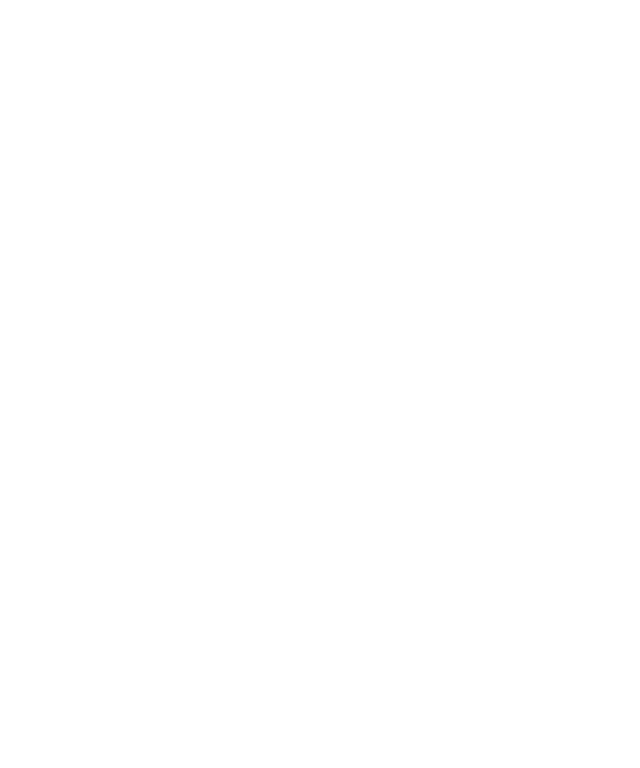
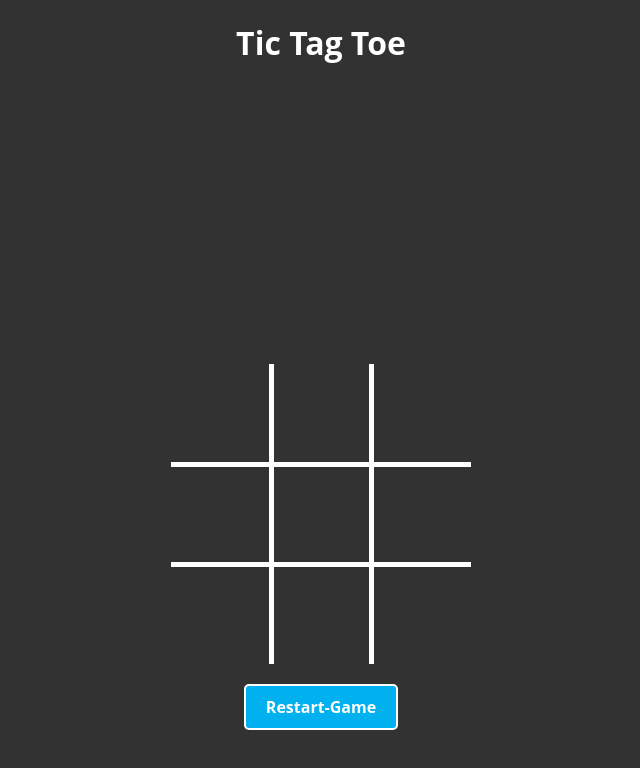
Before and after one commit to Mohammad6214123/tic-tac-toe-prompt-eingeering, a plain HTML site: page index.html in a window 1280 px wide. Shown: the whole page, without its empty margins (319-959 px from the left). Drawn offline with Linux system fonts and the light colour scheme.

Commit message:
Game Completely finished

```diff
--- a/index.html
+++ b/index.html
@@ -6,12 +6,14 @@
     <title>tic tac toe Game</title>
     <link rel="stylesheet" href="style.css">
 </head>
-<body>
+<body onload="init()">
+    <h1> Tic Tag Toe</h1>
 
+    <div id="content"></div>
 
-
-
-
+    <div class="center">
+    <button onclick="restartGame()">Restart-Game</button>
+    </div>
 
 
 
--- a/script.js
+++ b/script.js
@@ -0,0 +1,137 @@
+let fields = [
+    null, null, null,
+    null, null, null,
+    null, null, null,
+  ];
+
+  const WINNING_COMBINATIONS = [
+    [0, 1, 2], [3, 4, 5], [6, 7, 8], // Horizontal
+    [0, 3, 6], [1, 4, 7], [2, 5, 8], // Vertical
+    [0, 4, 8], [2, 4, 6] // Diagonal
+  ];
+
+  let currentPlayer = 'circle';
+
+  function init() {
+    render();
+  }
+
+  function render() {
+    const contentDiv = document.getElementById('content');
+    let tableHtml = '<table>';
+    for (let i = 0; i < 3; i++) {
+      tableHtml += '<tr>';
+      for (let j = 0; j < 3; j++) {
+        const index = i * 3 + j;
+        let symbol = '';
+        if (fields[index] === 'circle') {
+          symbol = generateCircleSVG();
+        } else if (fields[index] === 'cross') {
+          symbol = generateCrossSVG();
+        }
+        tableHtml += `<td onclick="handleClick(this, ${index})">${symbol}</td>`;
+      }
+      tableHtml += '</tr>';
+    }
+    tableHtml += '</table>';
+    contentDiv.innerHTML = tableHtml;
+  }
+
+function restartGame(){
+    fields = [
+        null, null, null,
+        null, null, null,
+        null, null, null,
+      ];
+
+      render();
+}
+  function handleClick(cell, index) {
+    if (fields[index] === null) {
+      fields[index] = currentPlayer;
+      cell.innerHTML = currentPlayer === 'circle' ? generateCircleSVG() : generateCrossSVG();
+      cell.onclick = null;
+      currentPlayer = currentPlayer === 'circle' ? 'cross' : 'circle';
+
+      if (isGameFinished()) {
+        const winCombination = getWinningCombination();
+        if (winCombination) {
+          drawWinningLine(winCombination);
+        }
+        }
+      }
+    }
+
+
+  function isGameFinished() {
+    return fields.every((field) => field !== null) || getWinningCombination() !== null;
+  }
+
+  function getWinningCombination() {
+    for (let i = 0; i < WINNING_COMBINATIONS.length; i++) {
+      const [a, b, c] = WINNING_COMBINATIONS[i];
+      if (fields[a] === fields[b] && fields[b] === fields[c] && fields[a] !== null) {
+        return WINNING_COMBINATIONS[i];
+      }
+    }
+    return null;
+  }
+
+  function generateCircleSVG() {
+    const color = '#00B0EF';
+    return `
+      <svg>
+        <circle cx="35" cy="35" r="30" stroke="${color}" stroke-width="5" fill="none">
+          <animate attributeName="stroke-dasharray" from="0 188.5" to="188.5 0" dur="0.2s" fill="freeze" />
+        </circle>
+      </svg>
+    `;
+  }
+
+  function generateCrossSVG() {
+    const color = '#FFC000';
+    return `
+      <svg>
+        <line x1="0" y1="0" x2="70" y2="70" stroke="${color}" stroke-width="5">
+          <animate attributeName="x2" values="0; 70" dur="200ms" />
+          <animate attributeName="y2" values="0; 70" dur="200ms" />
+        </line>
+        <line x1="70" y1="0" x2="0" y2="70" stroke="${color}" stroke-width="5">
+          <animate attributeName="x2" values="70; 0" dur="200ms" />
+          <animate attributeName="y2" values="0; 70" dur="200ms" />
+        </line>
+      </svg>
+    `;
+  }
+
+  function drawWinningLine(combination) {
+    const lineColor = '#ffffff';
+    const lineWidth = 5;
+
+    const allCells = document.querySelectorAll("td");
+    const startCell = allCells[combination[0]];
+    const endCell = allCells[combination[2]];
+
+    const startRect = startCell.getBoundingClientRect();
+    const endRect = endCell.getBoundingClientRect();
+
+    const lineLength = Math.sqrt(
+      Math.pow(endRect.left - startRect.left, 2) + Math.pow(endRect.top - startRect.top, 2)
+    );
+    const lineAngle = Math.atan2(endRect.top - startRect.top, endRect.left - startRect.left);
+
+    const line = document.createElement('div');
+    line.classList.add('line');
+    line.style.width = `${lineLength}px`;
+    line.style.height = `${lineWidth}px`;
+    line.style.backgroundColor = lineColor;
+    line.style.position = 'absolute';
+    line.style.top = `${startRect.top + startRect.height / 2 - lineWidth / 2}px`;
+    line.style.left = `${startRect.left + startRect.width / 2}px`;
+    line.style.transform = `rotate(${lineAngle}rad)`;
+    line.style.transformOrigin = "0 0";
+
+    document.body.appendChild(line);
+  }
+
+  init();
--- a/style.css
+++ b/style.css
@@ -0,0 +1,91 @@
+/* Set background color of the page to #323232 */
+body {
+    background-color: #323232;
+    font-family: 'Open Sans', sans-serif;
+    margin: 0;
+    color: white;
+}
+
+#content {
+    margin-top: 300px;
+    display: flex;
+    justify-content: center;
+    align-items: center;
+}
+
+h1 {
+    text-align: center;
+}
+
+/* Style for the table */
+table {
+    border-collapse: collapse; /* Corrected typo: should be 'collapse', not 'coll' */
+}
+
+td {
+    width: 100px; /* Ensure cells have a fixed width */
+    height: 100px; /* Ensure cells have a fixed height */
+    text-align: center;
+    font-size: 36px;
+    font-weight: bold;
+    cursor: pointer;
+    box-sizing: border-box; /* Prevent padding and borders from affecting dimensions */
+}
+
+td:hover {
+    background-color: rgba(255, 255, 255, 0.3);
+}
+
+table td {
+    border: 5px solid white; /* Set white border color for each cell */
+    position: relative; /* Needed for correct positioning of elements like winning lines */
+}
+
+table tr:first-child td {
+    border-top: 0;
+}
+
+table tr td:first-child {
+    border-left: 0;
+}
+
+table tr:last-child td {
+    border-bottom: 0;
+}
+
+table tr td:last-child {
+    border-right: 0;
+}
+
+svg {
+    width: 70px; /* Keep the SVG size consistent */
+    height: 70px;
+    display: block; /* Ensure the SVG doesn't cause layout issues */
+    margin: auto; /* Center the SVG in the table cell */
+}
+
+.center{
+    display: flex;
+    justify-content: center;
+    align-items: center;
+}
+
+
+button {
+    display: block;
+    margin: 20px 10px;
+    padding: 10px 20px;
+    border-radius: 5px;
+    border: 2px solid #fff;
+    color: #fff;
+    background-color:#00B0EF;
+    font-family: 'Open Sans', sans-serif;
+    font-size: 16px;
+    font-weight: bold;
+    cursor: pointer;
+
+}
+    button:hover {
+    background-color: #fff;
+    color:#00B0EF;
+    }
```
